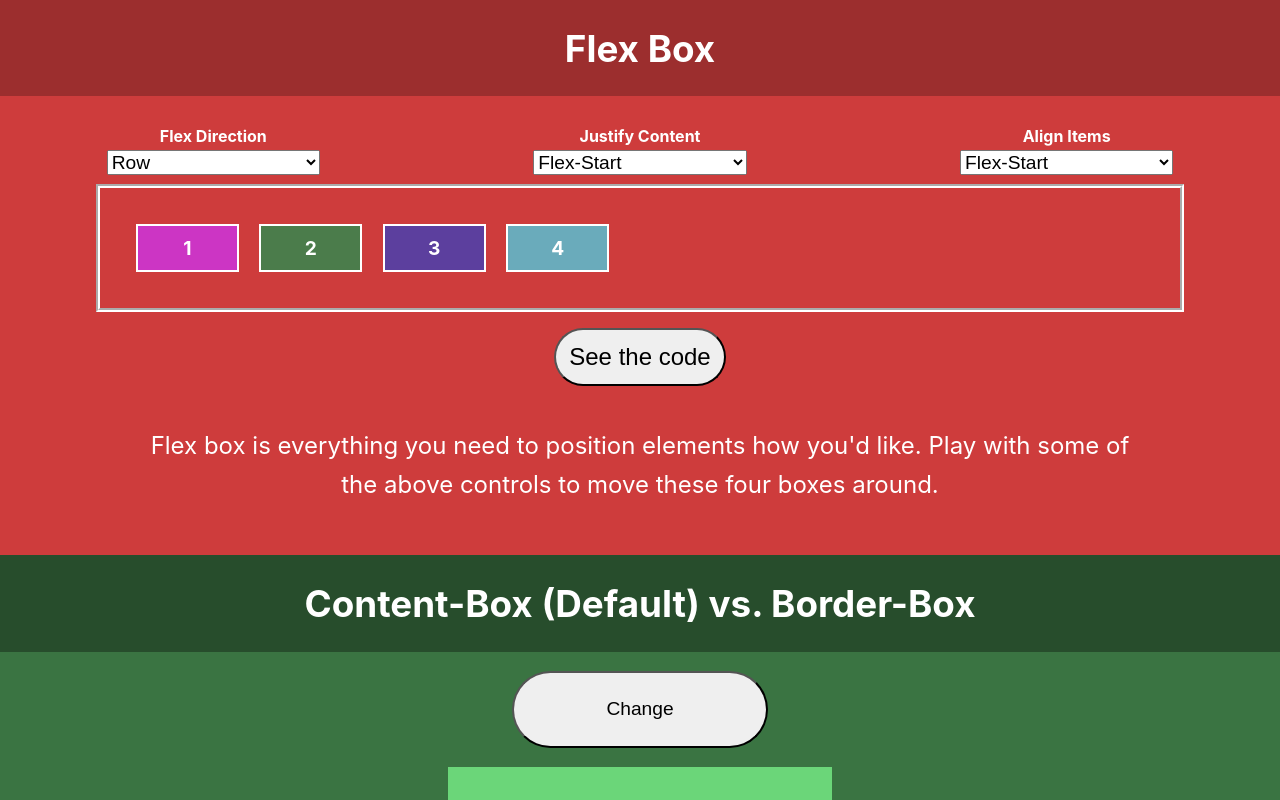
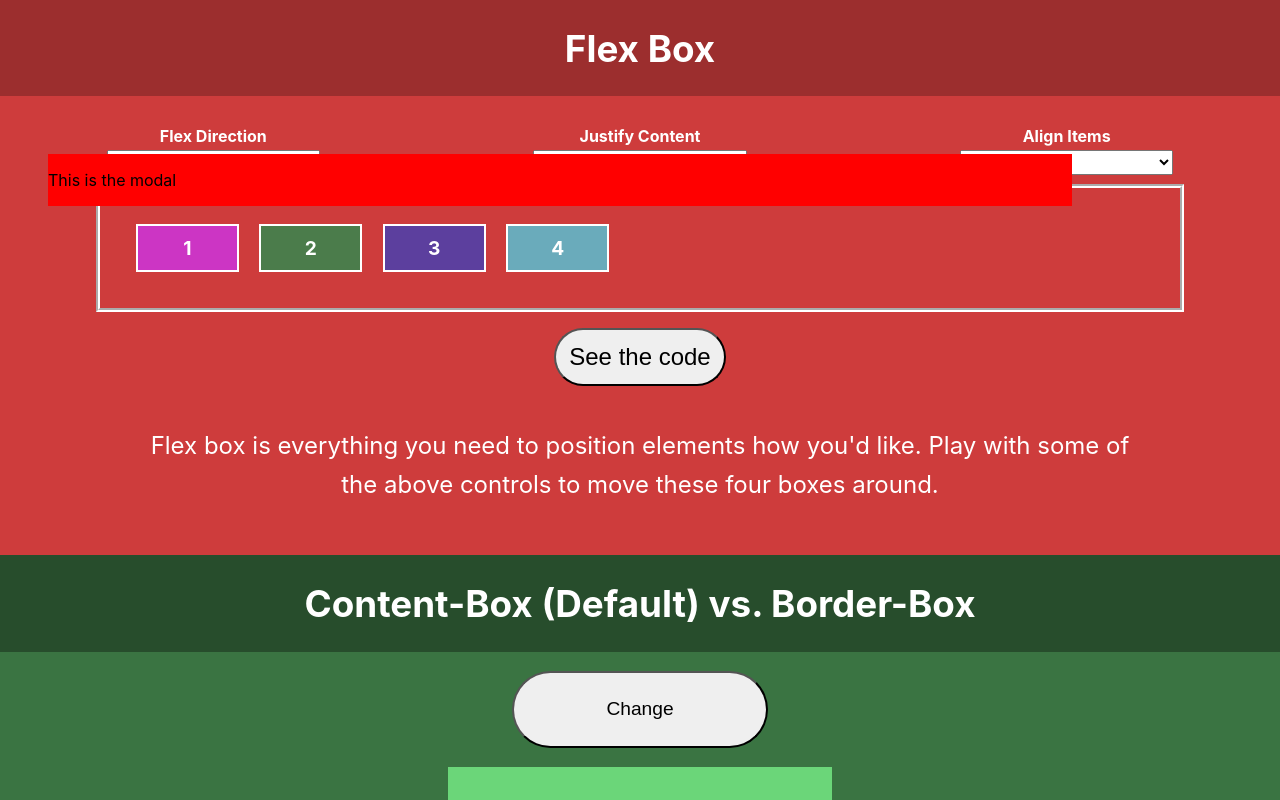
Before and after one commit to tylercorbett/css-showcase, a React (Create React App) app: page / in a window 1280 px wide. Both pictures are taken after a click on the button "See the code". Shown: the top 800 px of the page. Built offline with nearby package versions, Linux system fonts and the light colour scheme.

Commit message:
modal shows up on click

```diff
--- a/src/components/flexbox/FlexBox.js
+++ b/src/components/flexbox/FlexBox.js
@@ -2,6 +2,9 @@ import React, { PureComponent } from 'react';
 import styles from './FlexBox.module.scss';
 
 export default class FlexBox extends PureComponent {
+  state = {
+    show: false
+  }
   handleChangeDirection = event => {
     const value = event.target.value;
     const boxContainer = document.getElementsByName('boxContainer')[0];
@@ -17,12 +20,22 @@ export default class FlexBox extends PureComponent {
     const boxContainer = document.getElementsByName('boxContainer')[0];
     boxContainer.style.alignItems = (value);
   }
+  handleShow = event => {
+    this.setState({ show: true });
+    console.log('clicked');
+  }
   render() {
+    const { show } = this.state;
     return(
       <>
         <header>
           <h2 className={styles.title}>Flex Box</h2>
         </header>
+        {show && <aside className={styles.modal}>
+          <p>
+            This is the modal
+          </p>
+        </aside>}
         <main className={styles.main}>
           <div className={styles.controls}>
             <div className={styles.flexDirection}>
@@ -59,7 +72,7 @@ export default class FlexBox extends PureComponent {
                 <div className={styles.three}>3</div>
                 <div className={styles.four}>4</div>
             </div>
-            <button className={styles.codeButton}>See the code</button>
+            <button className={styles.codeButton} onClick={this.handleShow}>See the code</button>
             <p className={styles.description}>
                 Flex box is everything you need to position elements how you&#39;d like. Play with some of the above controls to move these four boxes around.
             </p>
--- a/src/components/flexbox/FlexBox.module.scss
+++ b/src/components/flexbox/FlexBox.module.scss
@@ -41,6 +41,13 @@
     justify-content: center;
     align-items: center;
     flex-direction: column;
+}
+.modal {
+    position: fixed;
+    left: 1em;
+    width: 80%;
+    background-color: red;
+    margin: 2em;
 }
 .select {
     width: 50%;
```
